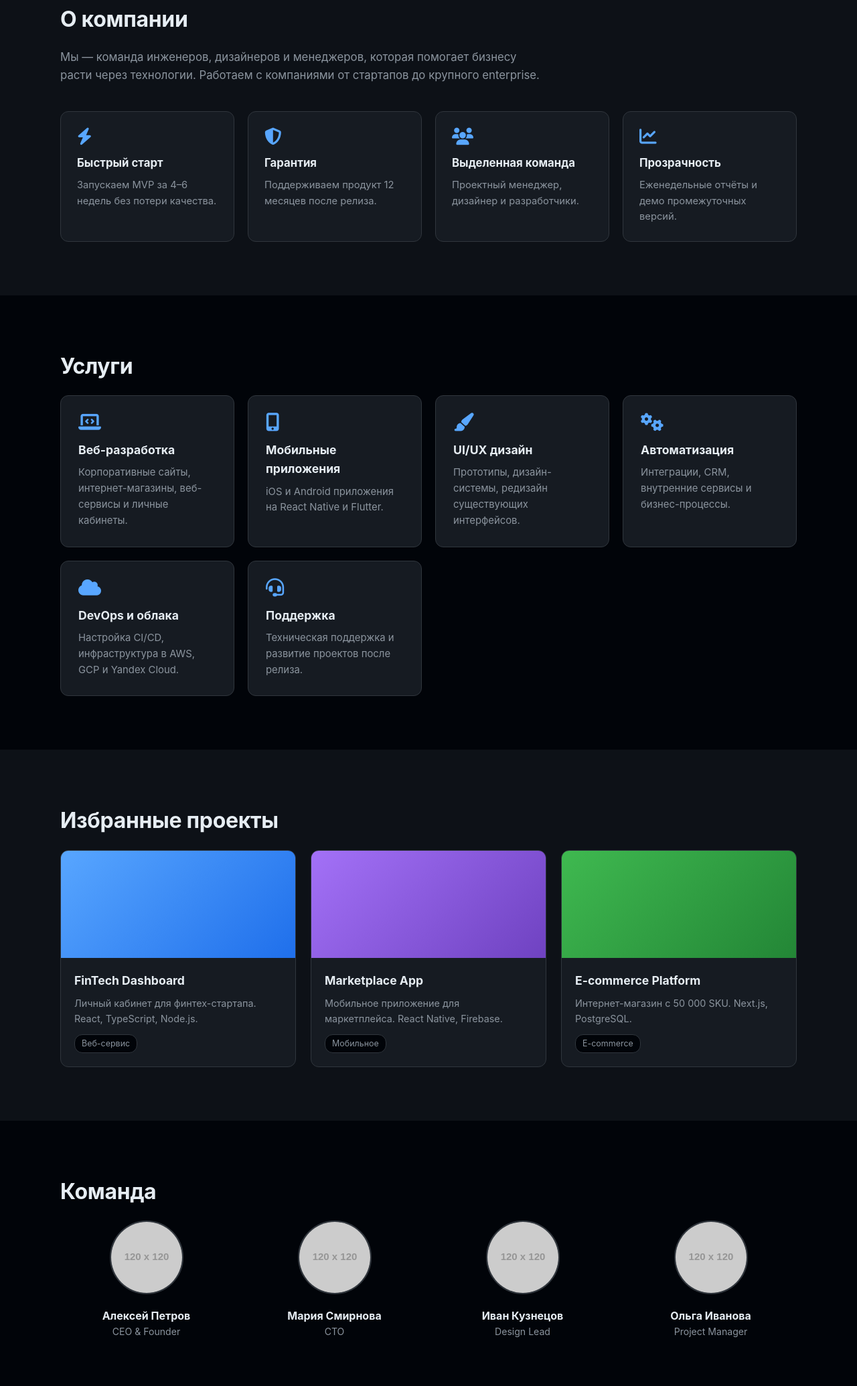
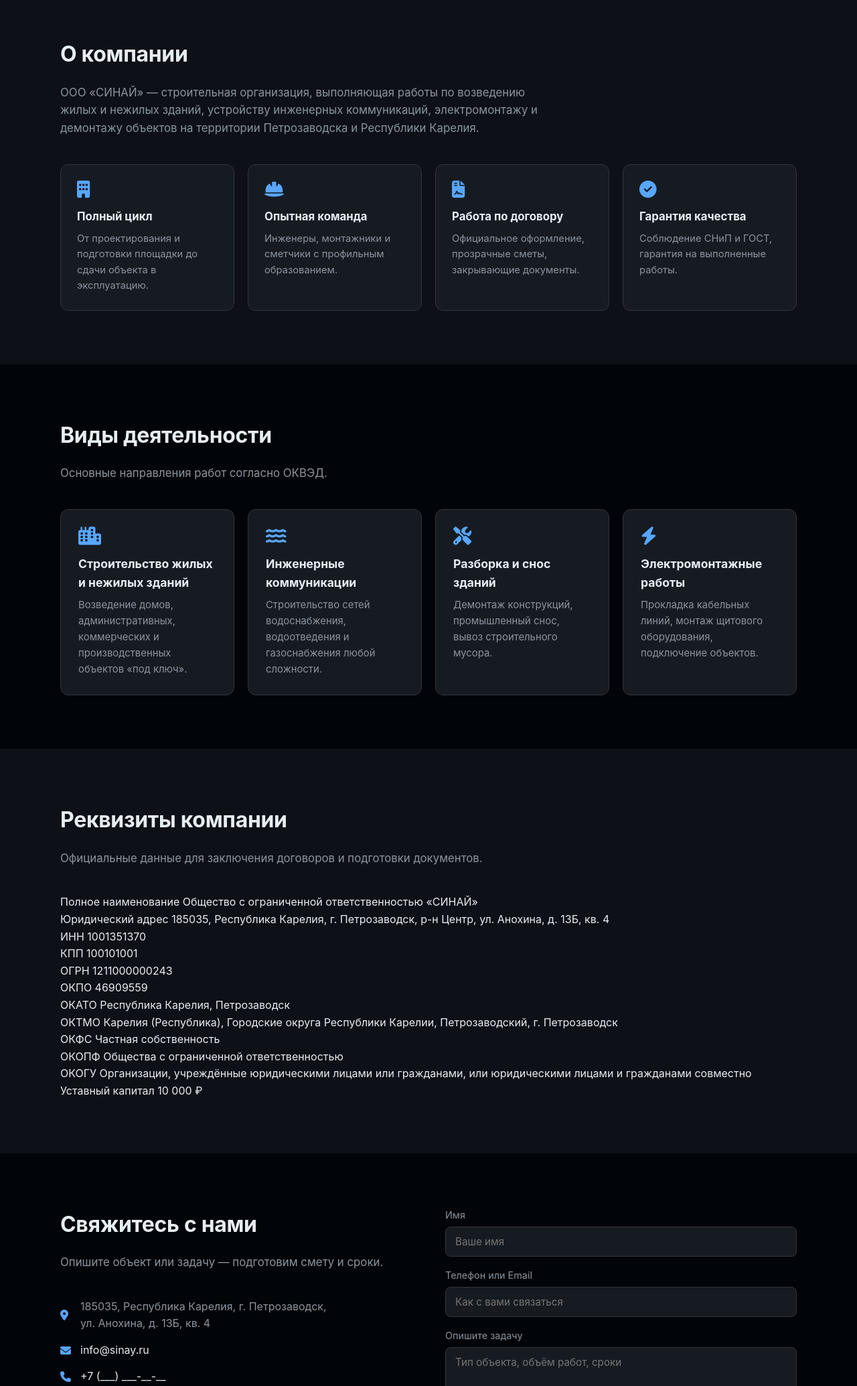
Before and after one commit to rosepher/ooo-sinaj, a plain HTML site: page index.html in a window 1280 px wide. Shown: the part 731-2800 px from the top of the page at 67% size. Drawn offline with Linux system fonts and the light colour scheme; placeholder pictures from the web are drawn by us.

Commit message:
Update index.html

```diff
--- a/index.html
+++ b/index.html
@@ -3,8 +3,8 @@
 <head>
     <meta charset="UTF-8">
     <meta name="viewport" content="width=device-width, initial-scale=1.0">
-    <meta name="description" content="ООО «Компания» — разработка, дизайн и digital-решения для бизнеса.">
-    <title>ООО «Компания» — Digital-решения для бизнеса</title>
+    <meta name="description" content="ООО «СИНАЙ» — строительство жилых и нежилых зданий, инженерные коммуникации, электромонтажные работы, снос зданий в Петрозаводске и Республике Карелия.">
+    <title>ООО «СИНАЙ» — Строительство и инженерные системы в Петрозаводске</title>
     <link rel="stylesheet" href="style.css">
     <link rel="stylesheet" href="https://cdnjs.cloudflare.com/ajax/libs/font-awesome/6.5.0/css/all.min.css">
 </head>
@@ -14,36 +14,37 @@
     <header class="navbar">
         <div class="container nav-inner">
             <a href="#" class="logo">
-                <i class="fas fa-cube"></i> Компания
+                <i class="fas fa-helmet-safety"></i> СИНАЙ
             </a>
             <nav>
-                <a href="#about">О нас</a>
+                <a href="#about">О компании</a>
                 <a href="#services">Услуги</a>
-                <a href="#projects">Проекты</a>
-                <a href="#team">Команда</a>
+                <a href="#requisites">Реквизиты</a>
                 <a href="#contact">Контакты</a>
             </nav>
-            <a href="#contact" class="btn btn-primary nav-cta">Связаться</a>
+            <a href="#contact" class="btn btn-primary nav-cta">Оставить заявку</a>
         </div>
     </header>
 
     <!-- Hero -->
     <section class="hero">
         <div class="container hero-inner">
-            <h1>Создаём digital-продукты,<br>которые работают на бизнес</h1>
+            <span class="badge">ООО «СИНАЙ» · Петрозаводск</span>
+            <h1>Строительство зданий<br>и инженерных коммуникаций</h1>
             <p class="hero-sub">
-                Разработка сайтов, мобильных приложений и дизайн интерфейсов.
-                Более 120 реализованных проектов с 2015 года.
+                Полный цикл строительных работ: возведение жилых и нежилых зданий,
+                прокладка сетей водоснабжения, водоотведения и газоснабжения,
+                электромонтаж и демонтаж конструкций.
             </p>
             <div class="hero-actions">
                 <a href="#contact" class="btn btn-primary">Обсудить проект</a>
-                <a href="#projects" class="btn btn-outline">Портфолио</a>
+                <a href="#services" class="btn btn-outline">Наши услуги</a>
             </div>
             <div class="hero-stats">
-                <div><strong>10+</strong><span>лет на рынке</span></div>
-                <div><strong>120+</strong><span>проектов</span></div>
-                <div><strong>40+</strong><span>специалистов</span></div>
-                <div><strong>98%</strong><span>довольных клиентов</span></div>
+                <div><strong>ОГРН</strong><span>1211000000243</span></div>
+                <div><strong>ИНН</strong><span>1001351370</span></div>
+                <div><strong>Регион</strong><span>Республика Карелия</span></div>
+                <div><strong>Форма</strong><span>ООО</span></div>
             </div>
         </div>
     </section>
@@ -53,30 +54,31 @@
         <div class="container">
             <h2 class="section-title">О компании</h2>
             <p class="section-lead">
-                Мы — команда инженеров, дизайнеров и менеджеров, которая помогает
-                бизнесу расти через технологии. Работаем с компаниями от стартапов
-                до крупного enterprise.
+                ООО «СИНАЙ» — строительная организация, выполняющая работы
+                по возведению жилых и нежилых зданий, устройству инженерных
+                коммуникаций, электромонтажу и демонтажу объектов на территории
+                Петрозаводска и Республики Карелия.
             </p>
             <div class="features">
                 <div class="feature">
-                    <i class="fas fa-bolt"></i>
-                    <h3>Быстрый старт</h3>
-                    <p>Запускаем MVP за 4–6 недель без потери качества.</p>
+                    <i class="fas fa-building"></i>
+                    <h3>Полный цикл</h3>
+                    <p>От проектирования и подготовки площадки до сдачи объекта в эксплуатацию.</p>
                 </div>
                 <div class="feature">
-                    <i class="fas fa-shield-alt"></i>
-                    <h3>Гарантия</h3>
-                    <p>Поддерживаем продукт 12 месяцев после релиза.</p>
+                    <i class="fas fa-hard-hat"></i>
+                    <h3>Опытная команда</h3>
+                    <p>Инженеры, монтажники и сметчики с профильным образованием.</p>
                 </div>
                 <div class="feature">
-                    <i class="fas fa-users"></i>
-                    <h3>Выделенная команда</h3>
-                    <p>Проектный менеджер, дизайнер и разработчики.</p>
+                    <i class="fas fa-file-contract"></i>
+                    <h3>Работа по договору</h3>
+                    <p>Официальное оформление, прозрачные сметы, закрывающие документы.</p>
                 </div>
                 <div class="feature">
-                    <i class="fas fa-chart-line"></i>
-                    <h3>Прозрачность</h3>
-                    <p>Еженедельные отчёты и демо промежуточных версий.</p>
+                    <i class="fas fa-check-circle"></i>
+                    <h3>Гарантия качества</h3>
+                    <p>Соблюдение СНиП и ГОСТ, гарантия на выполненные работы.</p>
                 </div>
             </div>
         </div>
@@ -85,118 +87,125 @@
     <!-- Услуги -->
     <section id="services" class="section section-alt">
         <div class="container">
-            <h2 class="section-title">Услуги</h2>
+            <h2 class="section-title">Виды деятельности</h2>
+            <p class="section-lead">
+                Основные направления работ согласно ОКВЭД.
+            </p>
             <div class="services-grid">
                 <div class="service-card">
-                    <i class="fas fa-laptop-code"></i>
-                    <h3>Веб-разработка</h3>
-                    <p>Корпоративные сайты, интернет-магазины, веб-сервисы и личные кабинеты.</p>
+                    <i class="fas fa-city"></i>
+                    <h3>Строительство жилых и нежилых зданий</h3>
+                    <p>Возведение домов, административных, коммерческих и производственных объектов «под ключ».</p>
                 </div>
                 <div class="service-card">
-                    <i class="fas fa-mobile-alt"></i>
-                    <h3>Мобильные приложения</h3>
-                    <p>iOS и Android приложения на React Native и Flutter.</p>
+                    <i class="fas fa-water"></i>
+                    <h3>Инженерные коммуникации</h3>
+                    <p>Строительство сетей водоснабжения, водоотведения и газоснабжения любой сложности.</p>
                 </div>
                 <div class="service-card">
-                    <i class="fas fa-paint-brush"></i>
-                    <h3>UI/UX дизайн</h3>
-                    <p>Прототипы, дизайн-системы, редизайн существующих интерфейсов.</p>
+                    <i class="fas fa-tools"></i>
+                    <h3>Разборка и снос зданий</h3>
+                    <p>Демонтаж конструкций, промышленный снос, вывоз строительного мусора.</p>
                 </div>
                 <div class="service-card">
-                    <i class="fas fa-cogs"></i>
-                    <h3>Автоматизация</h3>
-                    <p>Интеграции, CRM, внутренние сервисы и бизнес-процессы.</p>
-                </div>
-                <div class="service-card">
-                    <i class="fas fa-cloud"></i>
-                    <h3>DevOps и облака</h3>
-                    <p>Настройка CI/CD, инфраструктура в AWS, GCP и Yandex Cloud.</p>
-                </div>
-                <div class="service-card">
-                    <i class="fas fa-headset"></i>
-                    <h3>Поддержка</h3>
-                    <p>Техническая поддержка и развитие проектов после релиза.</p>
+                    <i class="fas fa-bolt"></i>
+                    <h3>Электромонтажные работы</h3>
+                    <p>Прокладка кабельных линий, монтаж щитового оборудования, подключение объектов.</p>
                 </div>
             </div>
         </div>
     </section>
 
-    <!-- Проекты -->
-    <section id="projects" class="section">
+    <!-- Реквизиты -->
+    <section id="requisites" class="section">
         <div class="container">
-            <h2 class="section-title">Избранные проекты</h2>
-            <div class="projects-grid">
-                <a href="#" class="project">
-                    <div class="project-img" style="background: linear-gradient(135deg,#58a6ff,#1f6feb);"></div>
-                    <div class="project-body">
-                        <h3>FinTech Dashboard</h3>
-                        <p>Личный кабинет для финтех-стартапа. React, TypeScript, Node.js.</p>
-                        <span class="tag">Веб-сервис</span>
-                    </div>
-                </a>
-                <a href="#" class="project">
-                    <div class="project-img" style="background: linear-gradient(135deg,#a371f7,#6f42c1);"></div>
-                    <div class="project-body">
-                        <h3>Marketplace App</h3>
-                        <p>Мобильное приложение для маркетплейса. React Native, Firebase.</p>
-                        <span class="tag">Мобильное</span>
-                    </div>
-                </a>
-                <a href="#" class="project">
-                    <div class="project-img" style="background: linear-gradient(135deg,#3fb950,#238636);"></div>
-                    <div class="project-body">
-                        <h3>E-commerce Platform</h3>
-                        <p>Интернет-магазин с 50 000 SKU. Next.js, PostgreSQL.</p>
-                        <span class="tag">E-commerce</span>
-                    </div>
-                </a>
-            </div>
-        </div>
-    </section>
-
-    <!-- Команда -->
-    <section id="team" class="section section-alt">
-        <div class="container">
-            <h2 class="section-title">Команда</h2>
-            <div class="team-grid">
-                <div class="member">
-                    <img src="https://via.placeholder.com/120" alt="CEO">
-                    <h3>Алексей Петров</h3>
-                    <p>CEO & Founder</p>
+            <h2 class="section-title">Реквизиты компании</h2>
+            <p class="section-lead">
+                Официальные данные для заключения договоров и подготовки документов.
+            </p>
+            <div class="requisites">
+                <div class="req-row">
+                    <span class="req-label">Полное наименование</span>
+                    <span class="req-value">Общество с ограниченной ответственностью «СИНАЙ»</span>
                 </div>
-                <div class="member">
-                    <img src="https://via.placeholder.com/120" alt="CTO">
-                    <h3>Мария Смирнова</h3>
-                    <p>CTO</p>
+                <div class="req-row">
+                    <span class="req-label">Юридический адрес</span>
+                    <span class="req-value">185035, Республика Карелия, г. Петрозаводск, р-н Центр, ул. Анохина, д. 13Б, кв. 4</span>
                 </div>
-                <div class="member">
-                    <img src="https://via.placeholder.com/120" alt="Design Lead">
-                    <h3>Иван Кузнецов</h3>
-                    <p>Design Lead</p>
+                <div class="req-row">
+                    <span class="req-label">ИНН</span>
+                    <span class="req-value">1001351370</span>
                 </div>
-                <div class="member">
-                    <img src="https://via.placeholder.com/120" alt="PM">
-                    <h3>Ольга Иванова</h3>
-                    <p>Project Manager</p>
+                <div class="req-row">
+                    <span class="req-label">КПП</span>
+                    <span class="req-value">100101001</span>
+                </div>
+                <div class="req-row">
+                    <span class="req-label">ОГРН</span>
+                    <span class="req-value">1211000000243</span>
+                </div>
+                <div class="req-row">
+                    <span class="req-label">ОКПО</span>
+                    <span class="req-value">46909559</span>
+                </div>
+                <div class="req-row">
+                    <span class="req-label">ОКАТО</span>
+                    <span class="req-value">Республика Карелия, Петрозаводск</span>
+                </div>
+                <div class="req-row">
+                    <span class="req-label">ОКТМО</span>
+                    <span class="req-value">Карелия (Республика), Городские округа Республики Карелии, Петрозаводский, г. Петрозаводск</span>
+                </div>
+                <div class="req-row">
+                    <span class="req-label">ОКФС</span>
+                    <span class="req-value">Частная собственность</span>
+                </div>
+                <div class="req-row">
+                    <span class="req-label">ОКОПФ</span>
+                    <span class="req-value">Общества с ограниченной ответственностью</span>
+                </div>
+                <div class="req-row">
+                    <span class="req-label">ОКОГУ</span>
+                    <span class="req-value">Организации, учреждённые юридическими лицами или гражданами, или юридическими лицами и гражданами совместно</span>
+                </div>
+                <div class="req-row">
+                    <span class="req-label">Уставный капитал</span>
+                    <span class="req-value">10 000 ₽</span>
                 </div>
             </div>
         </div>
     </section>
 
     <!-- Контакты -->
-    <section id="contact" class="section">
+    <section id="contact" class="section section-alt">
         <div class="container contact-wrap">
             <div class="contact-info">
                 <h2 class="section-title">Свяжитесь с нами</h2>
                 <p class="section-lead">
-                    Расскажите о задаче — ответим в течение рабочего дня и предложим решение.
+                    Опишите объект или задачу — подготовим смету и сроки.
                 </p>
                 <ul class="contact-list">
-                    <li><i class="fas fa-map-marker-alt"></i> Москва, ул. Примерная, 10, офис 25</li>
-                    <li><i class="fas fa-phone"></i> <a href="tel:+74951234567">+7 (495) 123-45-67</a></li>
-                    <li><i class="fas fa-envelope"></i> <a href="mailto:hello@company.ru">hello@company.ru</a></li>
-                    <li><i class="fab fa-telegram"></i> <a href="https://t.me/company">@company</a></li>
+                    <li>
+                        <i class="fas fa-map-marker-alt"></i>
+                        <span>185035, Республика Карелия, г. Петрозаводск,<br>ул. Анохина, д. 13Б, кв. 4</span>
+                    </li>
+                    <li>
+                        <i class="fas fa-envelope"></i>
+                        <a href="mailto:info@sinay.ru">info@sinay.ru</a>
+                    </li>
+                    <li>
+                        <i class="fas fa-phone"></i>
+                        <a href="tel:+70000000000">+7 (___) ___-__-__</a>
+                    </li>
+                    <li>
+                        <i class="fas fa-clock"></i>
+                        <span>Пн–Пт: 09:00 – 18:00</span>
+                    </li>
                 </ul>
+                <p class="contact-hint">
+                    <i class="fas fa-info-circle"></i>
+                    Телефон и email замените на свои — они указаны как заглушка.
+                </p>
             </div>
             <form class="contact-form" onsubmit="return handleSubmit(event)">
                 <label>
@@ -204,15 +213,15 @@
                     <input type="text" name="name" required placeholder="Ваше имя">
                 </label>
                 <label>
-                    Email
-                    <input type="email" name="email" required placeholder="you@example.com">
+                    Телефон или Email
+                    <input type="text" name="contact" required placeholder="Как с вами связаться">
                 </label>
                 <label>
-                    Сообщение
-                    <textarea name="message" rows="4" required placeholder="Опишите задачу"></textarea>
+                    Опишите задачу
+                    <textarea name="message" rows="5" required placeholder="Тип объекта, объём работ, сроки"></textarea>
                 </label>
                 <button type="submit" class="btn btn-primary">Отправить заявку</button>
-                <p class="form-note">Нажимая кнопку, вы соглашаетесь с политикой обработки данных.</p>
+                <p class="form-note">Нажимая кнопку, вы соглашаетесь с обработкой персональных данных.</p>
             </form>
         </div>
     </section>
@@ -221,28 +230,28 @@
     <footer class="footer">
         <div class="container footer-inner">
             <div>
-                <a href="#" class="logo"><i class="fas fa-cube"></i> Компания</a>
-                <p class="footer-text">Digital-решения для бизнеса с 2015 года.</p>
+                <a href="#" class="logo"><i class="fas fa-helmet-safety"></i> СИНАЙ</a>
+                <p class="footer-text">
+                    ООО «СИНАЙ» — строительство зданий, инженерных коммуникаций,
+                    электромонтаж и демонтаж. Петрозаводск, Республика Карелия.
+                </p>
             </div>
             <div>
-                <h4>Навигация</h4>
-                <a href="#about">О нас</a>
+                <h4>Разделы</h4>
+                <a href="#about">О компании</a>
                 <a href="#services">Услуги</a>
-                <a href="#projects">Проекты</a>
+                <a href="#requisites">Реквизиты</a>
                 <a href="#contact">Контакты</a>
             </div>
             <div>
-                <h4>Мы в сети</h4>
-                <div class="footer-socials">
-                    <a href="#"><i class="fab fa-github"></i></a>
-                    <a href="#"><i class="fab fa-telegram"></i></a>
-                    <a href="#"><i class="fab fa-vk"></i></a>
-                    <a href="#"><i class="fab fa-linkedin"></i></a>
-                </div>
+                <h4>Реквизиты</h4>
+                <p class="footer-req">ИНН 1001351370</p>
+                <p class="footer-req">КПП 100101001</p>
+                <p class="footer-req">ОГРН 1211000000243</p>
             </div>
         </div>
         <div class="container copyright">
-            © <span id="year"></span> ООО «Компания». Все права защищены.
+            © <span id="year"></span> ООО «СИНАЙ». Все права защищены.
         </div>
     </footer>
 
```
